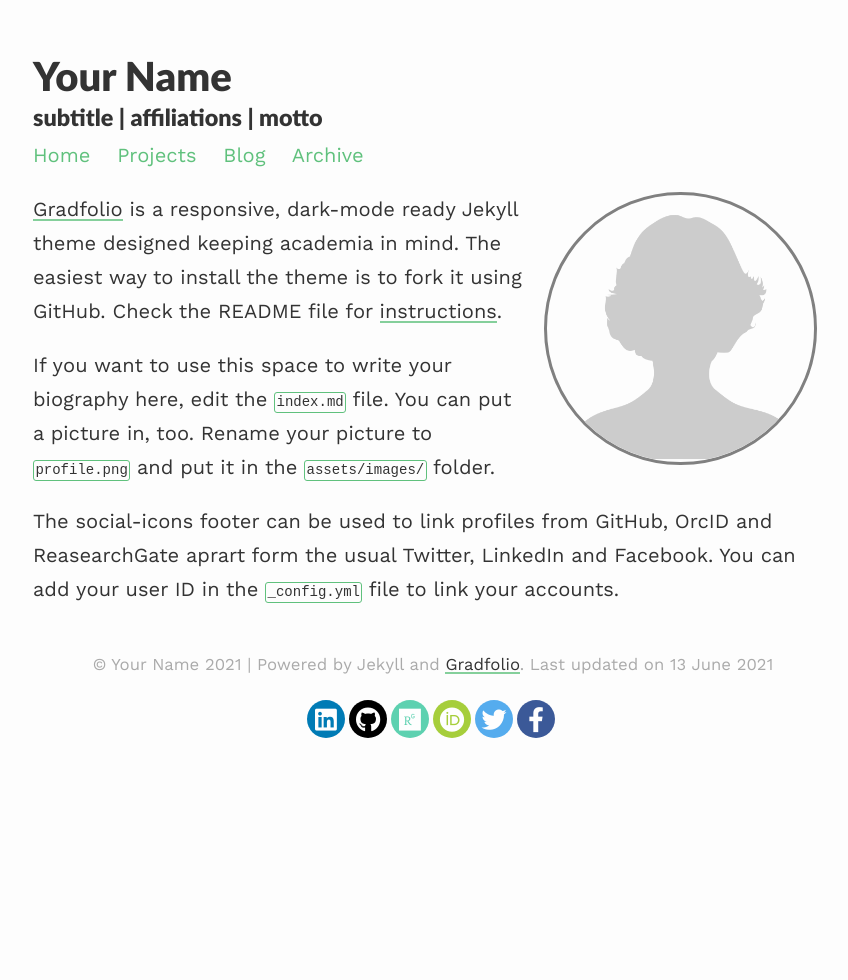
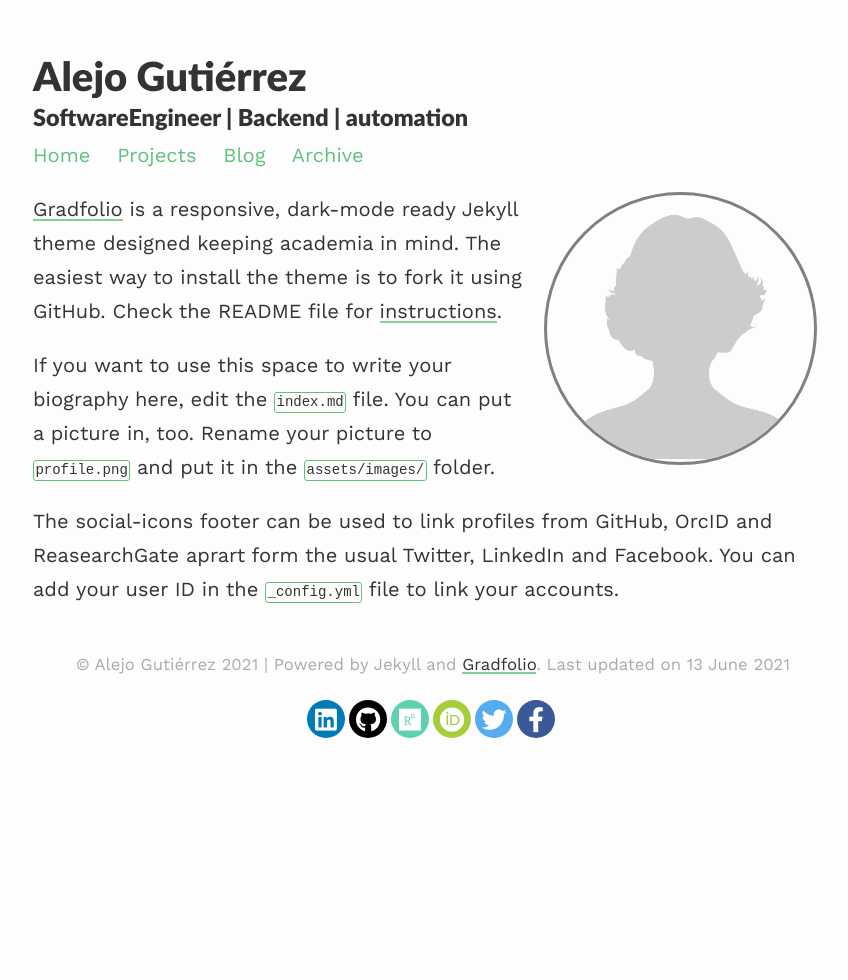
Before and after one commit to alejogtz/Portfolio, a Jekyll site: the page built from index.md, in a window 1280 px wide. Shown: the whole page, without its empty margins (207-1055 px from the left). Built offline with Jekyll 4.4.1, drawn with Linux system fonts in a browser that asks for light colours; nearby versions of some CDN libraries.

Commit message:
Update _config.yml

```diff
--- a/_config.yml
+++ b/_config.yml
@@ -1,7 +1,7 @@
 ### your site title here
 
-title: Your Name
-description: subtitle | affiliations | motto
+title: Alejo Gutiérrez
+description: SoftwareEngineer | Backend | automation
 
 baseurl: /Portfolio #name of GitHub repository
 url: #custom url to be used instead of GitHub repository
```
